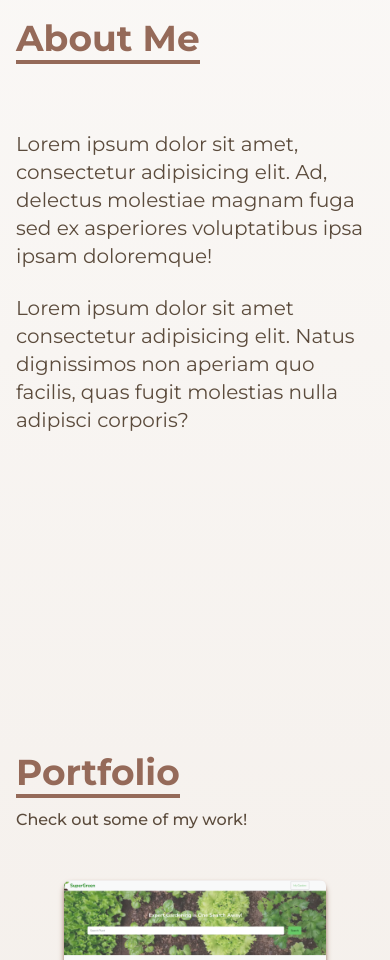
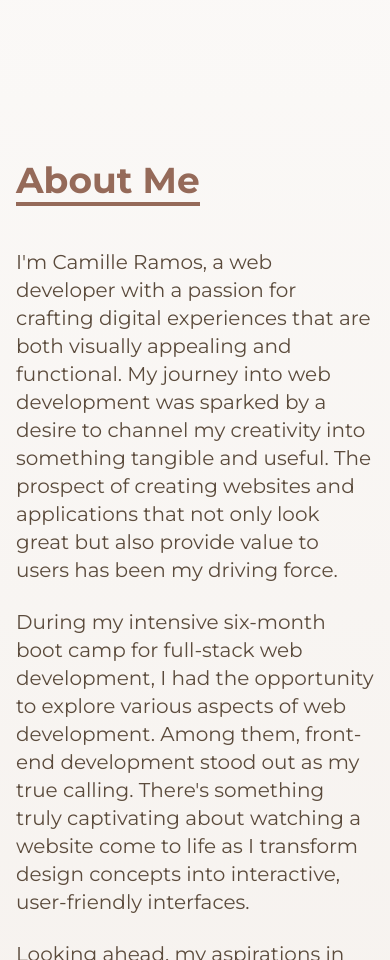
Before and after one commit to camilleramos1/react-portfolio, a React (Create React App) app: page / in a window 390 px wide. Shown: the part 1040-2000 px from the top of the page. Built offline with nearby package versions, Linux system fonts and the light colour scheme.

Commit message:
code finished

```diff
--- a/src/components/About.jsx
+++ b/src/components/About.jsx
@@ -3,23 +3,29 @@
 
 const About = () => {
   return (
-    <div name="about" className='w-full h-screen'>
-      <div className='max-w-screen-lg px-4 mx-auto flex flex-col justify-center w-full h-full about-me-all'>
-        <div className='pb-8'>
+    <div name="about" className='w-full md:h-screen about-me-all'>
+      <div  className='max-w-screen-lg px-4 pt-8 mx-auto flex flex-col justify-center w-full h-full '>
+        <div className=' pt-6 sm:pb-4 sm:pt-10 about-me-title'>
           <p className='text-4xl font-bold inline about-me'>About Me</p>
         </div>
+        <div className='about-me-sub'>
+          <p className='text-xl mt-10 md:text-2xl lg:text-xl'>
+            I'm Camille Ramos, a web developer with a passion for crafting digital experiences that are both visually appealing and functional. My journey into web development was sparked by a desire to channel my creativity into something tangible and useful. The prospect of creating websites and applications that not only look great but also provide value to users has been my driving force.
+          </p>
 
-        <p className='text-xl mt-10'>
-          Lorem ipsum dolor sit amet, consectetur adipisicing elit. Ad, delectus molestiae magnam
-          fuga sed ex asperiores voluptatibus ipsa ipsam doloremque!
-        </p>
+          <br/>
 
-        <br/>
+          <p className='text-xl md:text-2xl lg:text-xl'>
+          During my intensive six-month boot camp for full-stack web development, I had the opportunity to explore various aspects of web development. Among them, front-end development stood out as my true calling. There's something truly captivating about watching a website come to life as I transform design concepts into interactive, user-friendly interfaces.
+          </p>
 
-        <p className='text-xl'>
-          Lorem ipsum dolor sit amet consectetur adipisicing elit.
-          Natus dignissimos non aperiam quo facilis, quas fugit molestias nulla adipisci corporis?
-        </p>
+          <br/>
+
+          <p className='text-xl md:text-2xl lg:text-xl'>
+            Looking ahead, my aspirations in web development are ambitious. I envision myself as part of an inspiring team that fosters growth and innovation. My goal is to continually learn and evolve, creating web experiences that make a positive impact.
+            I'm excited about the possibilities in web development and look forward to the journey ahead.
+          </p>
+        </div>
       </div>
     </div>
   )
--- a/src/components/Experience.jsx
+++ b/src/components/Experience.jsx
@@ -64,9 +64,9 @@
 
     ]
   return (
-    <div name='resume' className='w-full h-screen '>
+    <div name='resume' className='w-full md:h-screen '>
         <div className='max-w-screen-lg mx-auto p-4 flex flex-col justify-center w-full h-full resume-skills '>
-            <div className=''>
+            <div className='pt-6'>
                 <p className='text-4xl font-bold p-2 inline experience-title'>Resume & Skills</p>
             </div>
 
--- a/src/components/Footer.jsx
+++ b/src/components/Footer.jsx
@@ -1,14 +1,40 @@
 import React from 'react'
 import './footer.css'
 import { FaGithub, FaLinkedin } from 'react-icons/fa';
+import { AiFillTwitterCircle } from 'react-icons/ai'
 
 const Footer = () => {
   return (
     <div className='flex justify-center items-center w-full h-20 px-4 full-footer'>
         <div>
             <div>
-                <p className='text-darkbrown'>Camille Ramos 2023</p>
-                <p className='footer-link flex items-center'><FaGithub size={20}/> <FaLinkedin size={20}/></p>
+                <p className='text-darkbrown'>© Camille Ramos 2023</p>
+                <p className='footer-link flex items-center pt-2'>
+                  <a
+                    href='https://github.com/camilleramos1'
+                    target='_blank'
+                    rel='noopener noreferrer'
+                    className='icon-link'
+                  >
+                    <FaGithub size={20}/>
+                  </a>
+                  <a
+                    href='https://www.linkedin.com/'
+                    target='_blank'
+                    rel='noopener noreferrer'
+                    className='icon-link'
+                  >
+                    <FaLinkedin size={20}/>
+                  </a>
+                  <a
+                    href='https://twitter.com/'
+                    target='_blank'
+                    rel='noopener noreferrer'
+                    className='icon-link'
+                  >
+                    <AiFillTwitterCircle size={20}/>
+                  </a>
+                </p>
             </div>
         </div>
     </div>
--- a/src/components/Portfolio.jsx
+++ b/src/components/Portfolio.jsx
@@ -10,7 +10,7 @@
 
 const Portfolio = () => {
 
-  const portfolios = [
+  const projects = [
     {
       id: 1,
       src: superGreen,
@@ -88,7 +88,7 @@
 
         <div className='grid sm:grid-cols-2 md:grid-cols-3 gap-8 px-12 sm:px-0'>
         {
-          portfolios.map(({ id, child, src, deployed, code }) => (
+          projects.map(({ id, child, src, deployed, code }) => (
           <div key={id} className='shadow-md shadow-darkbrownsugar rounded-lg'>
             <img src={src} alt="" className='rounded-md duration-200 hover:scale-105' />
             <p className={'text-xl items-center justify-center port-title  py-2'}>{child}</p>
--- a/src/components/about.css
+++ b/src/components/about.css
@@ -15,3 +15,18 @@
 .about-me-all {
     color: var(--dark);
 }
+
+@media screen and (min-width: 300px) and (max-width: 500px) {
+    .about-me-all {
+        margin-top: 200px;
+        padding-bottom: 170px;
+        margin-bottom: 100px;
+    }
+    .about-me-title {
+        padding-bottom: 0.5rem;
+        margin-top: 100px;
+    }
+    .about-me-sub {
+        margin-bottom: 70px;
+    }
+}
```
